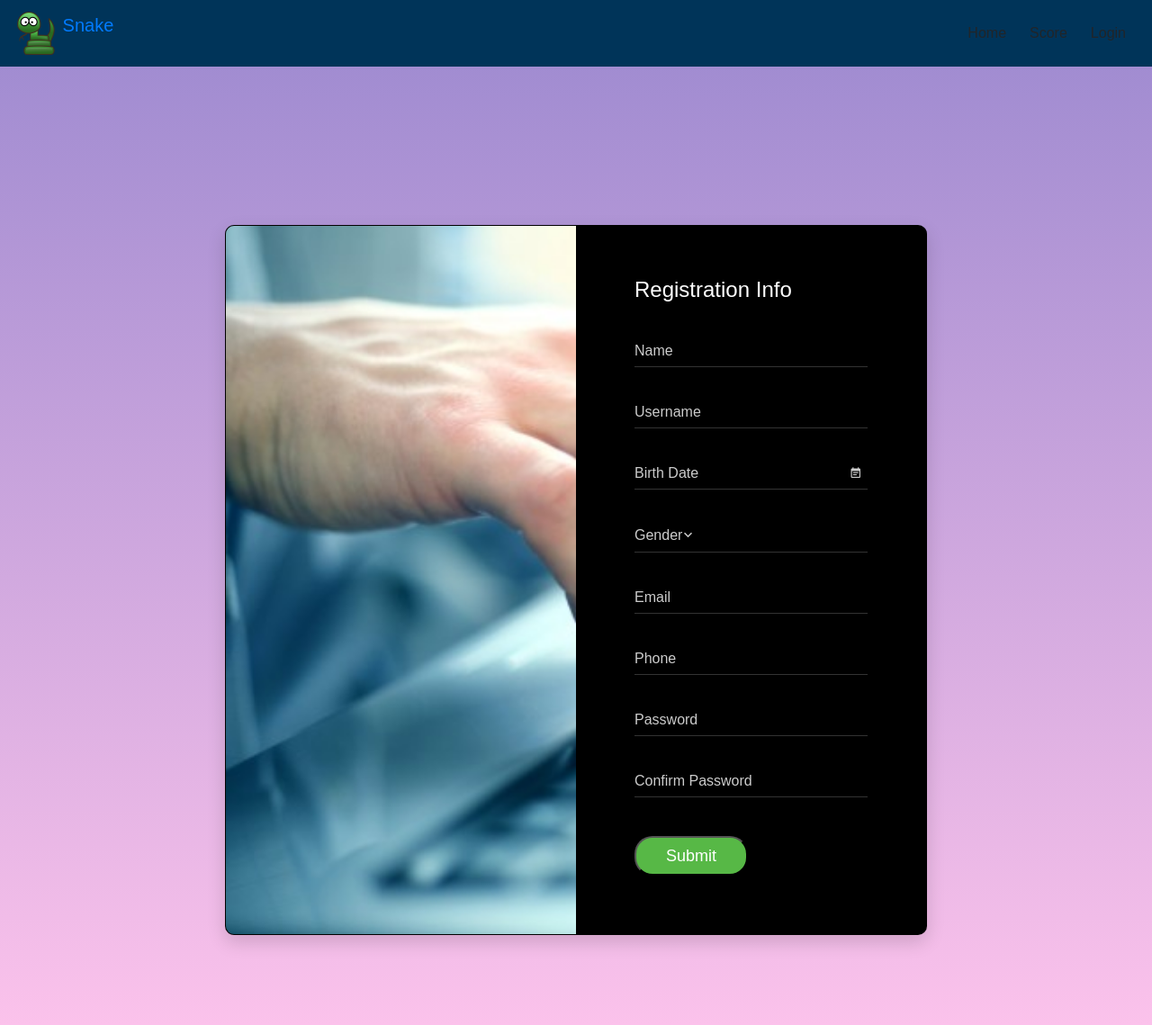
After one commit to Ouweshs28/Snake-Game, a PHP site: page /register/register.php in a window 1280 px wide. The commit adds this page. Shown: the whole page at 90% size. Run offline with PHP 8.4, Linux system fonts and the light colour scheme.

Commit message:
Completed PHP

```diff
--- a/common/common.php
+++ b/common/common.php
@@ -1,7 +1,8 @@
 <?php
 
 //Outputs common header
-function generateHeader($pageTitle,$pagecss){
+function generateHeader($pageTitle,$pagecss)
+{
     echo '<!DOCTYPE html>';
     echo '<html lang="en">';
     echo '<head>';
@@ -9,7 +10,7 @@ function generateHeader($pageTitle,$pagecss){
     echo '<!-- The above 3 meta tags *must* come first in the head; any other head content must come *after* these tags -->';
     echo '<title>' . $pageTitle . '</title>';
     echo '<!-- Bootstrap -->';
-    if($pagecss=='home') {
+    if ($pagecss == 'home') {
         echo '<link href="common/css/bootstrap/bootstrap.min.css" rel="stylesheet">';
         echo '<!-- Common CSS -->';
         echo '<link href="common/css/common.css" rel="stylesheet" type="text/css">';
@@ -17,7 +18,7 @@ function generateHeader($pageTitle,$pagecss){
         echo '<link href="css/' . $pagecss . '-style.css" rel="stylesheet" type="text/css">';
         echo ' <!-- Snake Fav ICON -->';
         echo '<link rel="shortcut icon" type="image/png" href="common/img/snake_icon.ico"/>';
-    }else{
+    } else {
         echo '<link href="../common/css/bootstrap/bootstrap.min.css" rel="stylesheet">';
         echo '<!-- Common CSS -->';
         echo '<link href="../common/css/common.css" rel="stylesheet" type="text/css">';
@@ -26,26 +27,36 @@ function generateHeader($pageTitle,$pagecss){
         echo ' <!-- Snake Fav ICON -->';
         echo '<link rel="shortcut icon" type="image/png" href="../common/img/snake_icon.ico"/>';
     }
+    if(($pagecss == 'login') OR ($pagecss=='register')){
+        echo '<link href="../common/css/select2/select2.min.css" rel="stylesheet" media="all">';
     }
-
-//Closes head
-
-function closeHead(){
+    if ($pagecss == 'login') {
+        echo '<!-- Vendor CSS-->';
+        echo '<link rel="stylesheet" type="text/css" href="vendor/css-hamburgers/hamburgers.min.css">';
+        echo '<link rel="stylesheet" type="text/css" href="vendor/animate/animate.css">';
+        echo '<link rel="stylesheet" type="text/css" href="css/util.css">';
+    }
+    if($pagecss=='register'){
+        echo '<!-- Icons font CSS-->';
+        echo '<link href="vendor/mdi-font/css/material-design-iconic-font.min.css" rel="stylesheet" media="all">';
+        echo '<!-- Vendor CSS-->';
+        echo '<link href="vendor/datepicker/daterangepicker.css" rel="stylesheet" media="all">';
+    }
     echo '</head>';
     echo '<body>';
 }
 
-
     /* Outputs NavigationBar with corresponding link */
-function outputNavBar($pageName){
+    function outputNavBar($pageName)
+    {
         //  Common Navigation Part
         echo '<!--Navigation Bar-->';
         echo '<nav class="navbar fixed-top" id="navBar">';
-    if($pageName=='Home'){
+        if ($pageName == 'Home') {
             echo '<a class="navbar-brand" href="index.php">
         <img alt="snake icon" class="d-inline-block align-top" src="common/img/snake-icon.png"> Snake
     </a>';
-    }else{
+        } else {
             echo '<a class="navbar-brand" href="../index.php">
         <img alt="snake icon" class="d-inline-block align-top" src="../common/img/snake-icon.png"> Snake
     </a>';
@@ -56,25 +67,25 @@ function outputNavBar($pageName){
 
         //Array of pages to link to
         $linkNames = array("Home", "Score", "Login");
-    $linkFolderHome = array( "","score/", "login/");
+        $linkFolderHome = array("", "score/", "login/");
         $linkFolder = array("../", "../score/", "../login/");
         $linkFiles = array("index.php", "score.php", "login.php");
 
 
-    for($x = 0; $x < count($linkNames); $x++){
+        for ($x = 0; $x < count($linkNames); $x++) {
             echo '<a class="btn navbar-btn navButton" type="button"';
-        if($linkNames[$x] == $pageName){
+            if ($linkNames[$x] == $pageName) {
                 echo 'id="activeNavBtn"';
             }
-        if ($pageName=='Home'){
-            if($x==0){
+            if ($pageName == 'Home') {
+                if ($x == 0) {
                     echo 'href="' . $linkFiles[$x] . '">' . $linkNames[$x] . '</a>';
-            }else{
+                } else {
 
-            echo 'href="' . $linkFolderHome[$x] . $linkFiles[$x]. '">' . $linkNames[$x] . '</a>';
+                    echo 'href="' . $linkFolderHome[$x] . $linkFiles[$x] . '">' . $linkNames[$x] . '</a>';
                 }
-        }else{
-            echo 'href="' . $linkFolder[$x] . $linkFiles[$x]. '">' . $linkNames[$x] . '</a>';
+            } else {
+                echo 'href="' . $linkFolder[$x] . $linkFiles[$x] . '">' . $linkNames[$x] . '</a>';
             }
         }
         echo '</li>
@@ -82,18 +93,45 @@ function outputNavBar($pageName){
 </nav>';
     }
 
-function generateCommonJS($pagecss){
-    if($pagecss=='home') {
+    function generateCommonJS($pagecss)
+    {
+        if ($pagecss == 'home') {
             echo '<!-- jQuery (necessary for Bootstrap\'s JavaScript plugins) -->';
             echo '<script src="common/js/jquery/jquery.min.js"></script>';
             echo '<!-- Include all compiled plugins (below), or include individual files as needed -->';
             echo '<script src="common/js/bootstrap/bootstrap.min.js"></script>';
-    }else{
+
+        } else {
             echo '<!-- jQuery (necessary for Bootstrap\'s JavaScript plugins) -->';
             echo '<script src="../common/js/jquery/jquery.min.js"></script>';
             echo '<!-- Include all compiled plugins (below), or include individual files as needed -->';
             echo '<script src="../common/js/bootstrap/bootstrap.min.js"></script>';
 
         }
+        if(($pagecss == 'login') OR ($pagecss=='register')){
+            echo '<script src="../common/js/select2/select2.min.js"></script>';
+            echo '<!-- Main JS-->';
+            echo '<script src="js/main.js"></script>';
+        }
+
+        if($pagecss=='login'){
+            echo '<script src="js/popper.js"></script>';
+            echo '<!-- Vendor JS-->';
+            echo '<script src="vendor/tilt/tilt.jquery.min.js"></script>';
+            echo '<script >';
+            echo "$('.js-tilt').tilt({";
+            echo 'scale: 1.1';
+            echo '})';
+            echo '</script>';
+        }
+
+        if($pagecss=='register'){
+            echo '<script src="vendor/datepicker/moment.min.js"></script>';
+            echo '<script src="vendor/datepicker/daterangepicker.js"></script>';
+            echo '<!-- Main JS-->';
+            echo '<script src="js/global.js"></script>';
+
+
+        }
         echo '</html>';
     }
--- a/common/css/common.css
+++ b/common/css/common.css
@@ -2,7 +2,7 @@
 
 body {
     padding-top: 70px;
-    background-color:#00171F!important;
+
 }
 
 /*  Nav Bar Styling  */
--- a/help/help.php
+++ b/help/help.php
@@ -4,7 +4,6 @@ include('../common/common.php');
 
 //Output header and navigation
 generateHeader("Snake- Help","help");
-closeHead();
 outputNavBar("Help");
 ?>
 <!-- Help text-->
--- a/index.php
+++ b/index.php
@@ -4,7 +4,6 @@ include('common/common.php');
 
 //Output header and navigation
 generateHeader("Snake -Home","home");
-closeHead();
 outputNavBar("Home");
 ?>
 <!-- Carousel -->
@@ -52,7 +51,7 @@ outputNavBar("Home");
 </div>
 <!-- Center Play Button -->
 <div id="playButton" class="col text-center">
-    <a class="btn btn-primary col-md-2" type="button" href="play/play.html">Play</a>
+    <a class="btn btn-primary col-md-2" type="button" href="play/play.php">Play</a>
 </div>
 <!-- Cards section  -->
 <div class="card-deck">
@@ -64,7 +63,7 @@ outputNavBar("Home");
         </div>
         <div class="card-footer">
             <div class="col text-center">
-                <a class="btn btn-primary" type="button" href="register/register.html">Register now</a>
+                <a class="btn btn-primary" type="button" href="register/register.php">Register now</a>
             </div>
         </div>
     </div>
--- /dev/null
+++ b/register/register.php
@@ -0,0 +1,61 @@
+<?php
+//Include the PHP functions to be used on the page
+include('../common/common.php');
+
+//Output header and navigation
+generateHeader("Snake- Register","register");
+outputNavBar("Register");
+?>
+
+<div class="page-wrapper bg-gra-01 p-t-180 p-b-100 font-poppins">
+    <div class="wrapper wrapper--w780">
+        <div class="card card-3">
+            <div class="card-heading"></div>
+            <div class="card-body">
+                <h2 class="title">Registration Info</h2>
+                <form method="POST">
+                    <div class="input-group">
+                        <input class="input--style-3" type="text" placeholder="Name" name="name">
+                    </div>
+                    <div class="input-group">
+                        <input class="input--style-3" type="text" placeholder="Username" name="username">
+                    </div>
+                    <div class="input-group">
+                        <input class="input--style-3 js-datepicker" type="text" placeholder="Birth Date" name="birthday">
+                        <i class="zmdi zmdi-calendar-note input-icon js-btn-calendar"></i>
+                    </div>
+                    <div class="input-group">
+                        <div class="rs-select2 js-select-simple select--no-search">
+                            <select name="gender">
+                                <option disabled="disabled" selected="selected">Gender</option>
+                                <option>Male</option>
+                                <option>Female</option>
+                                <option>Other</option>
+                            </select>
+                            <div class="select-dropdown"></div>
+                        </div>
+                    </div>
+                    <div class="input-group">
+                        <input class="input--style-3" type="email" placeholder="Email" name="email">
+                    </div>
+                    <div class="input-group">
+                        <input class="input--style-3" type="text" placeholder="Phone" name="phone">
+                    </div>
+                    <div class="input-group">
+                        <input class="input--style-3" type="password" placeholder="Password" name="password">
+                    </div>
+                    <div class="input-group">
+                        <input class="input--style-3" type="password" placeholder="Confirm Password" name="confirmpassword">
+                    </div>
+                    <div class="p-t-10">
+                        <button class="btn-register btn--pill btn--green" type="submit">Submit</button>
+                    </div>
+                </form>
+            </div>
+        </div>
+    </div>
+</div>
+
+<?php
+generateCommonJS("register");
+?>
--- a/score/score.php
+++ b/score/score.php
@@ -4,7 +4,6 @@ include('../common/common.php');
 
 //Output header and navigation
 generateHeader("Snake- Leaderboard","score");
-closeHead();
 outputNavBar("Score");
 ?>
 
```
Also changed, not shown: login/login.php (added, +67 -0 lines), play/play.php (added, +12 -0 lines). Lines whose indentation alone changed are shown as unchanged.
